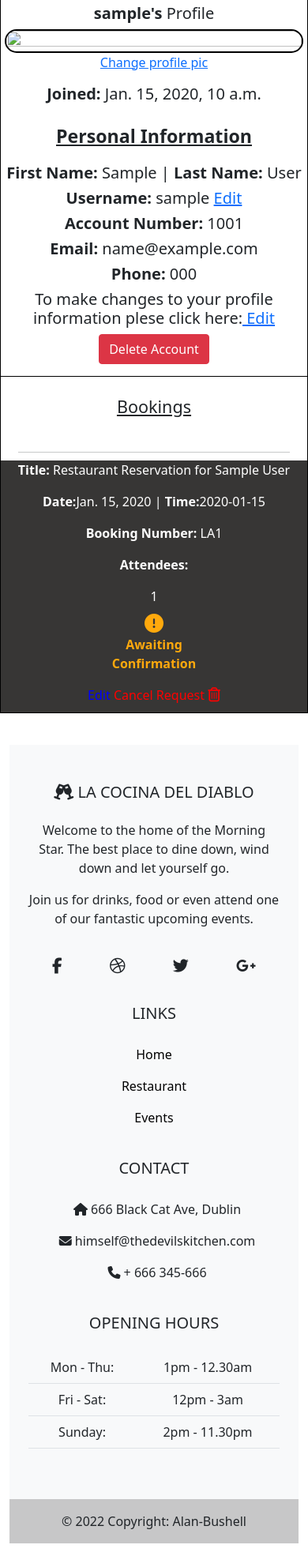
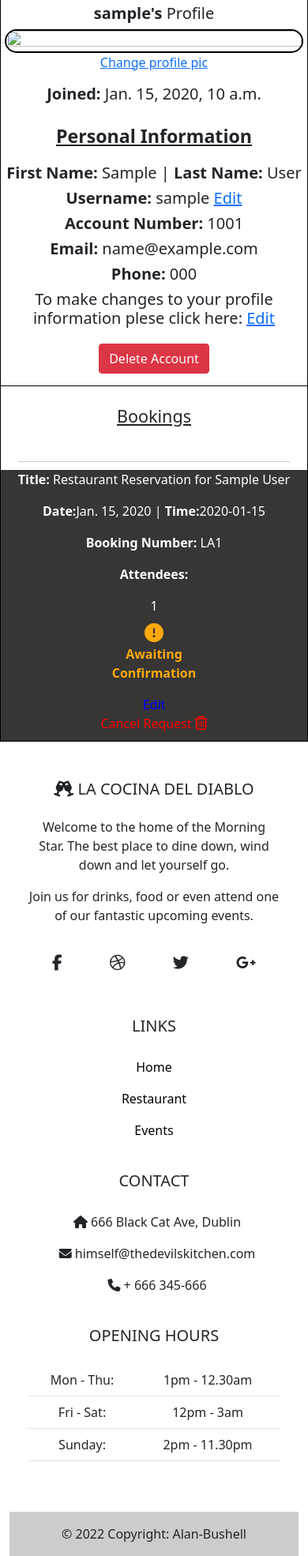
Before and after one commit to Alan-Bushell/la-cocina-del-diablo, a Django app: page /profile/ in a window 390 px wide. Shown: the part 93-2063 px from the top of the page at 79% size. Run offline with Django 3.2, Linux system fonts and the light colour scheme; a user stored in the database is signed in; tables that the repository leaves empty hold one stand-in row (values such as "Sample post"); some libraries are stand-ins or nearby versions.

Commit message:
finish site responsiveness

```diff
--- a/static/css/style.css
+++ b/static/css/style.css
@@ -341,6 +341,10 @@ footer{
     margin-left: 30%;
 }
 
+ul.fa-ul{
+    margin-left: 0;
+}
+
 /* Media Queries */
 
 @media only screen and (max-width: 425px){
@@ -435,11 +439,15 @@ footer{
 
 }
 
-@media only screen and (max-width: 600px){
+@media only screen and (max-width: 576px){
 	/*Big smartphones [426px -> 600px]*/
 
     .image-container{
         max-width: 100%;
+    }
+
+    .mobile-hidden{
+        display: none;
     }
 
     .first-image{
@@ -458,4 +466,123 @@ footer{
     ul.fa-ul{
         margin-left: 0;
     }
+
+    .navbar-nav{
+        flex-direction: column;
+    }
+
+    .reservation-form{
+        width: 80%;
+        margin-left: 10%;
+    }
+
+    .edit-button{
+        display: block;
+    }
+
+    .edit-profile-link{
+        width: 80%;
+        margin-left: 10%;
+        margin-bottom: 20px;
+    }
 }
+
+/* Medium Devices */
+@media (max-width: 768px) {
+
+    .booking-p{
+        width: 80%;
+        margin-left: 10%;
+    }
+
+    .fa-ul{
+        margin: 0;
+    }
+
+    .footer-socials{
+        margin-bottom: 20px;
+    }
+
+    .first-image{
+        width: 90%;
+    }
+
+    .copyright{
+        max-width: 100%;
+    }
+
+    .reservation-form{
+        width: 80%;
+        margin-left: 10%;
+    }
+
+    .navbar-nav{
+        flex-direction: column;
+    }
+
+    .edit-button{
+        display: block;
+    }
+
+    .btn-primary{
+        width: 60%;
+    }
+
+    footer{
+        width: 100%;
+        position: absolute;
+        bottom: 0;
+        display: contents;
+    }
+
+    ul{
+        margin: 0;
+    }
+
+    .image-col{
+        border-right: none;
+    }
+
+}
+
+/* Landscape tablets and large phones */
+@media only screen and (min-width: 768px) {
+
+    .navbar-nav{
+        flex-direction: column;
+    }
+
+    .reservation-form{
+        width: 60%;
+        margin-left: 20%;
+    }
+
+    .edit-button{
+        font-weight: 700;
+        display: block;
+    }
+
+    .booking-p{
+        width: 70%;
+        margin-left: 15%;
+    }
+
+    .btn-primary{
+        width: 50%;
+    }
+}
+
+/* Extra large screens */
+
+@media only screen and (min-width: 1200px) {
+
+    .booking-p{
+        width: 50%;
+        margin-left: 25%;
+    }
+
+    .reservation-form{
+        width: 50%;
+        margin-left: 25%;
+    }
+}
--- a/templates/profile.html
+++ b/templates/profile.html
@@ -28,7 +28,7 @@
             <h5><strong>Account Number:</strong> 100{{ user.id }}</h5>
             <h5><strong>Email:</strong> {{ user.customer.email }}</h5>
             <h5><strong>Phone:</strong> {{user.customer.contact_phone}}</h5>
-            <h5>To make changes to your profile information plese click here:<a href="{% url 'edit_profile' user.id %}"> Edit</a></h5>
+            <h5 class="text-center edit-profile-link">To make changes to your profile information plese click here: <a href="{% url 'edit_profile' user.id %}">Edit</a></h5>
 
               <!-- Close account modal -->
             <button type="button" class="btn btn-danger" data-bs-toggle="modal" data-bs-target="#closeAccountModal">
@@ -67,7 +67,7 @@
         </div>
     </div>
     <div class="row mobile-hidden">
-        <div class="col-sm-6">
+        <div class="col-sm-6 text-center">
             <p><strong>Title:</strong></p>
         </div>
         <div class="col-sm-3 text-center">
```
